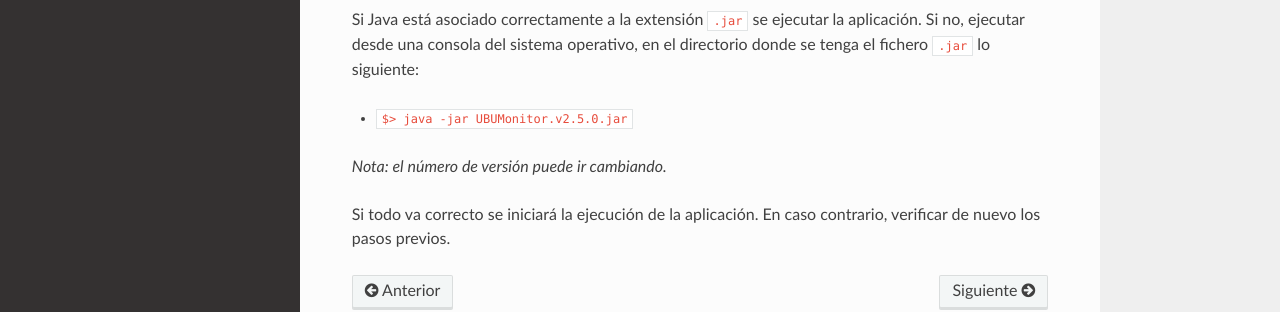
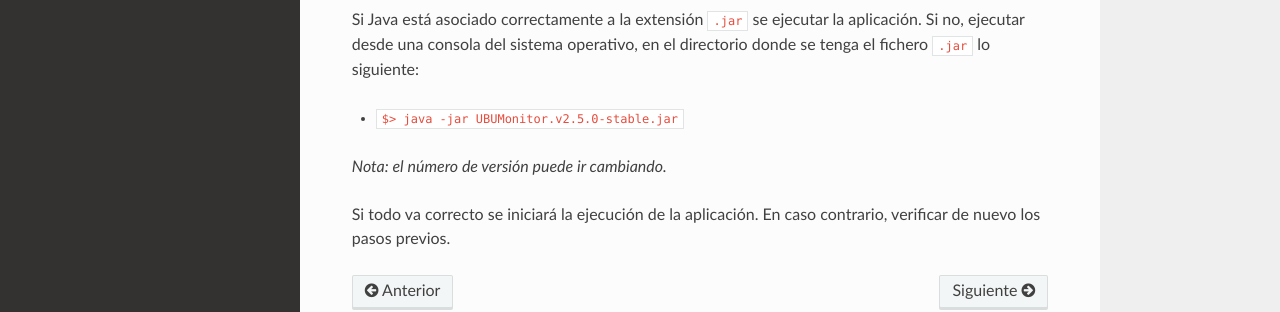
Before and after one commit to rmartico/UBUMonitorDocs, a Sphinx documentation site: the page built from docs/source/install.rst, in a window 1280 px wide and 900 px high, scrolled down 1617 px. Shown: the part 460-772 px from the top of the window. Built offline with Sphinx 7.4.7 and the Read the Docs theme 2.0.0, drawn with Linux system fonts in a browser that asks for light colours.

Commit message:
Corrected name to run jar.

```diff
--- a/docs/source/install.rst
+++ b/docs/source/install.rst
@@ -48,7 +48,7 @@ Suponiendo que se tiene ya instalada dicha versión Java 8 (y que es la versión
 Si Java está asociado correctamente a la extensión ``.jar`` se ejecutar la aplicación.
 Si no, ejecutar desde una consola del sistema operativo, en el directorio donde se tenga el fichero ``.jar`` lo siguiente:
 
-* ``$> java -jar UBUMonitor.v2.5.0.jar``
+* ``$> java -jar UBUMonitor.v2.5.0-stable.jar``
 
 *Nota: el número de versión puede ir cambiando.*
 
```
